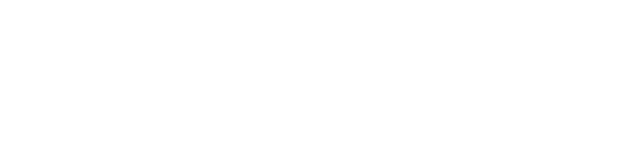
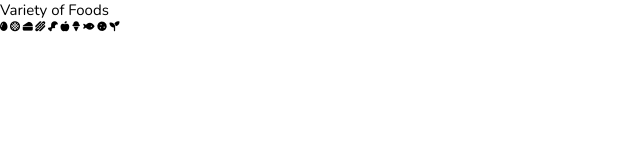
Before and after one commit to Harsh-Dobariya/HTML-CSS-Template, a plain HTML site: page Foods/index.html in a window 1280 px wide. Shown: the whole page, without its empty margins (0-640 px from the left). Drawn offline with nearby package versions, Linux system fonts and the light colour scheme.

Commit message:
Header and comman style added

```diff
--- a/Foods/index.html
+++ b/Foods/index.html
@@ -1,14 +1,43 @@
 <!DOCTYPE html>
 <html lang="en">
+
 <head>
     <meta charset="UTF-8">
     <meta name="viewport" content="width=device-width, initial-scale=1.0">
     <title>Foods</title>
+
+    <!--* External Stylesheet -->
     <link rel="stylesheet" href="style.css">
-    <link rel="stylesheet" href="https://cdnjs.cloudflare.com/ajax/libs/font-awesome/5.15.1/css/all.min.css">
+
+    <!--* Fontawesome Stylesheet -->
+    <link rel="stylesheet" href="https://kit-pro.fontawesome.com/releases/v5.15.4/css/pro.min.css">
 </head>
+
 <body>
+    <div class="container">
+        <!--* Section 1 -->
 
-        <script src="script.js"></script>
+        <section class="section-1">
+            <h1 class="section-heading">Variety of Foods</h1>
+            <div class="section-1-icons">
+                <i class="fas fa-egg"></i>
+                <i class="fas fa-stroopwafel"></i>
+                <i class="fas fa-cheese"></i>
+                <i class="fas fa-hotdog"></i>
+                <i class="fas fa-drumstick-bite"></i>
+                <i class="fas fa-apple-alt"></i>
+                <i class="fas fa-ice-cream"></i>
+                <i class="fas fa-fish"></i>
+                <i class="fas fa-cookie"></i>
+                <i class="fas fa-seedling"></i>
+            </div>
+        </section>
+
+        <!--* End of Section 1 -->
+
+    </div>
+
+    <script src="script.js"></script>
 </body>
+
 </html>
--- a/Foods/style.css
+++ b/Foods/style.css
@@ -0,0 +1,19 @@
+@import url("https://fonts.googleapis.com/css2?family=Nunito:wght@200;300;400;500;600;700;800;900&display=swap");
+
+/** Common Styles */
+
+* {
+    padding: 0;
+    margin: 0;
+    box-sizing: border-box;
+    text-decoration: none;
+    outline: none;
+    font-family: "Nunito", sans-serif;
+    font-weight: 400;
+}
+
+html {
+    font-size: 62.5%;
+}
+
+/** End of Common Styles */
```
